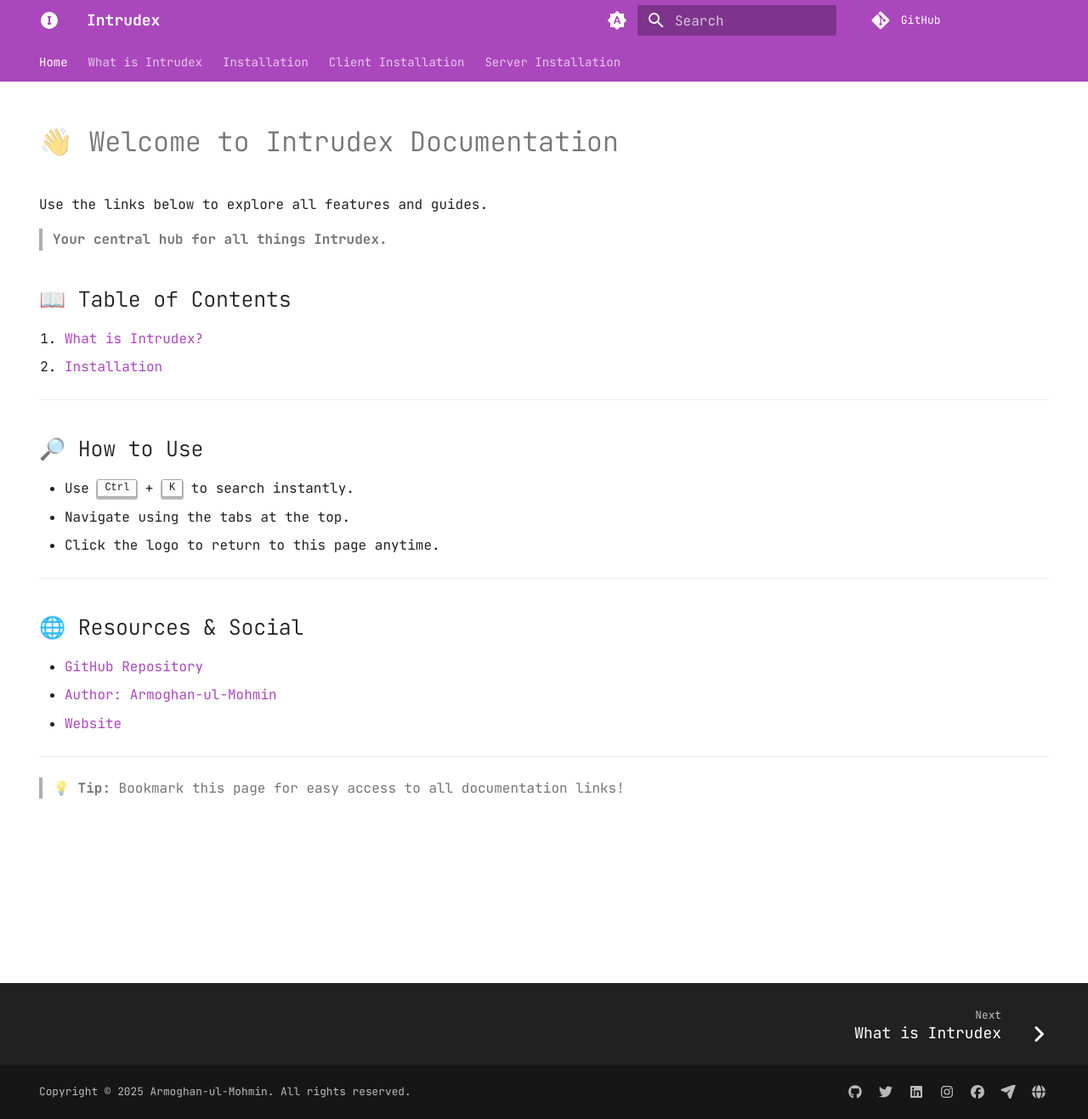
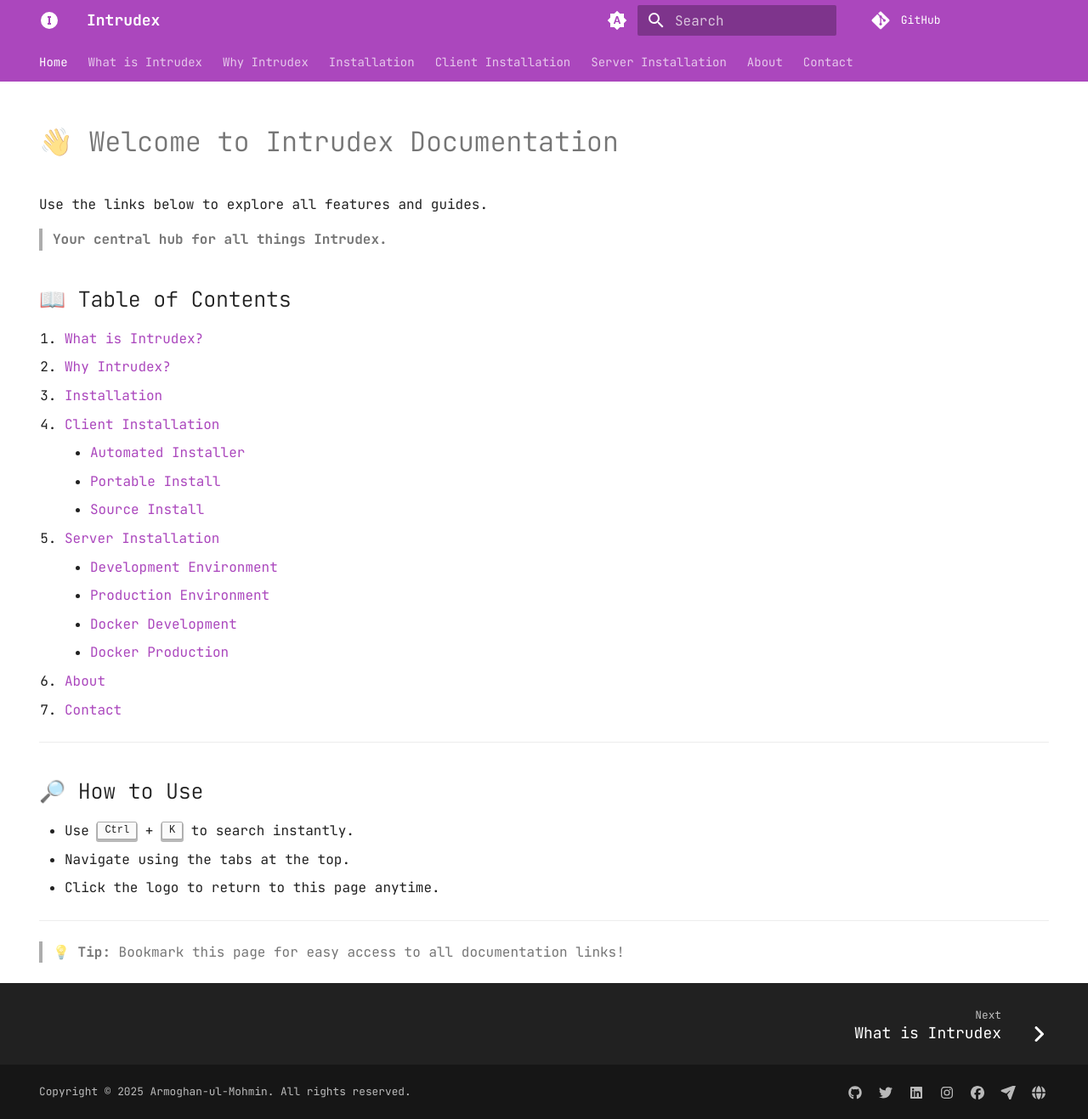
Before and after one commit to ToolsHive/Intrudex, an MkDocs documentation site: the page built from docs/index.md, in a window 1280 px wide and 1317 px high. Shown: the whole window at 85% size. Built offline with MkDocs 1.6.1 and Material for MkDocs 9.7.7, drawn with Linux system fonts in a browser that asks for light colours; some web fonts are replaced; plug-ins that fetch from the network failed and are left out; comment, search, counter and statistics services are not loaded.

Commit message:
Add 'Why Intrudex' page and update navigation
Introduced a comprehensive 'Why Intrudex' documentation page detailing the platform's advantages and comparisons. Updated the index and mkdocs.yml to include the new page, reorganized the table of contents, and added missing 'About' and 'Contact' links to the navigation.

```diff
--- a/docs/index.md
+++ b/docs/index.md
@@ -15,8 +15,19 @@
 ## 📖 Table of Contents
 
 1. [What is Intrudex?](Intrudex.md)
-2. [Installation](Install.md)
-
+2. [Why Intrudex?](why-intrudex.md)
+3. [Installation](Install.md)
+4. [Client Installation](installation/client/index.md)
+    - [Automated Installer](installation/client/windows-installer.md)
+    - [Portable Install](installation/client/windows-portable.md)
+    - [Source Install](installation/client/windows-source.md)
+5. [Server Installation](installation/server/index.md)
+    - [Development Environment](installation/server/development.md)
+    - [Production Environment](installation/server/production.md)
+    - [Docker Development](installation/server/docker-dev.md)
+    - [Docker Production](installation/server/docker-prod.md)
+6. [About](about.md)
+7. [Contact](contact.md)
 
 ---
 
@@ -28,12 +39,4 @@
 
 ---
 
-## 🌐 Resources & Social
-
-- [GitHub Repository](https://github.com/ToolsHive/Intrudex)
-- [Author: Armoghan-ul-Mohmin](https://www.linkedin.com/in/armoghan-ul-mohmin-4289a9248)
-- [Website](https://Armoghan.netlify.app)
-
----
-
 > 💡 **Tip:** Bookmark this page for easy access to all documentation links!
--- a/mkdocs.yml
+++ b/mkdocs.yml
@@ -202,6 +202,7 @@
 nav:
   - Home: index.md
   - What is Intrudex: Intrudex.md
+  - Why Intrudex: why-intrudex.md
   - Installation:
     - Overview: installation/index.md
   - Client Installation:
@@ -213,3 +214,5 @@
     - Production Environment: installation/server/production.md
     - Docker Development: installation/server/docker-dev.md
     - Docker Production: installation/server/docker-prod.md
+  - About: about.md
+  - Contact: contact.md
```
Also changed, not shown: docs/why-intrudex.md (added, +292 -0 lines).
